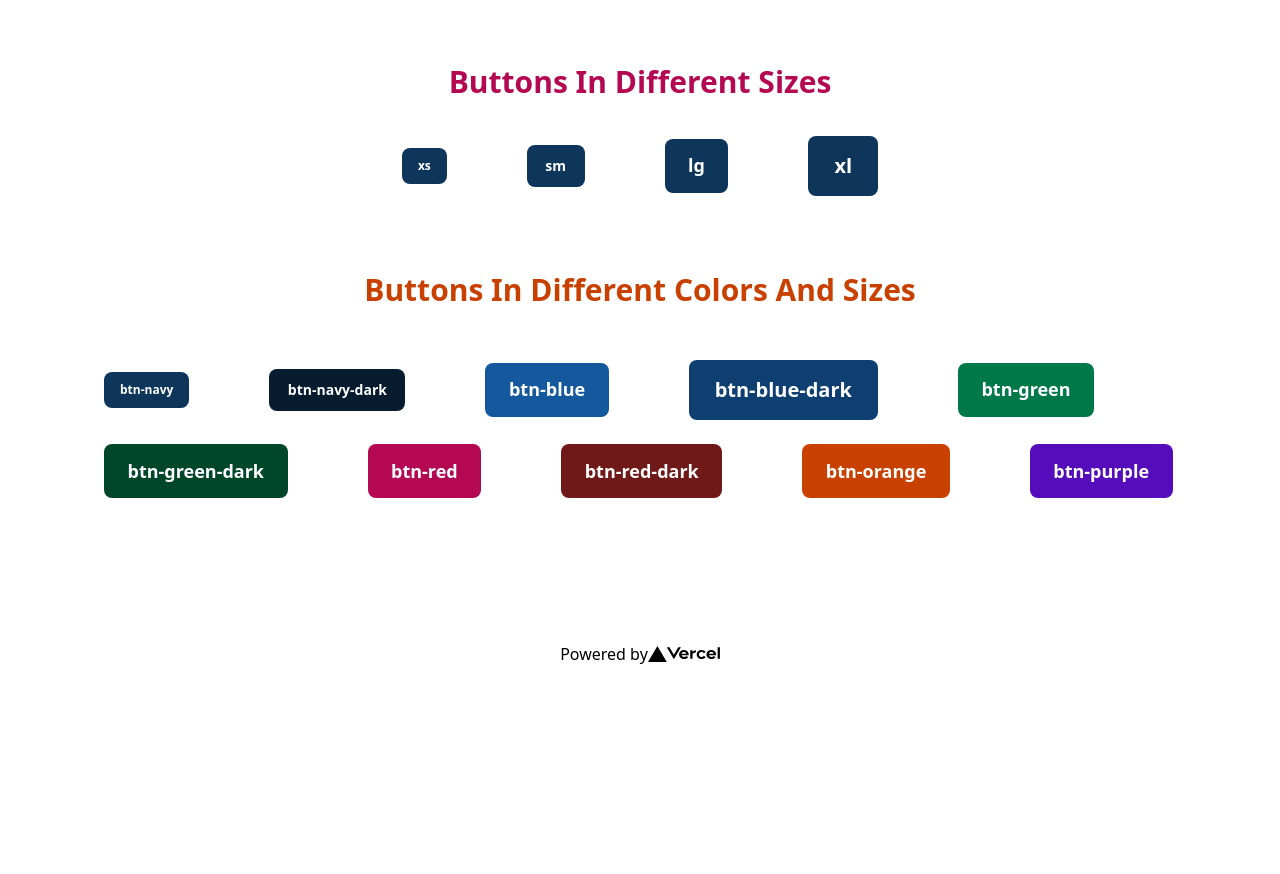
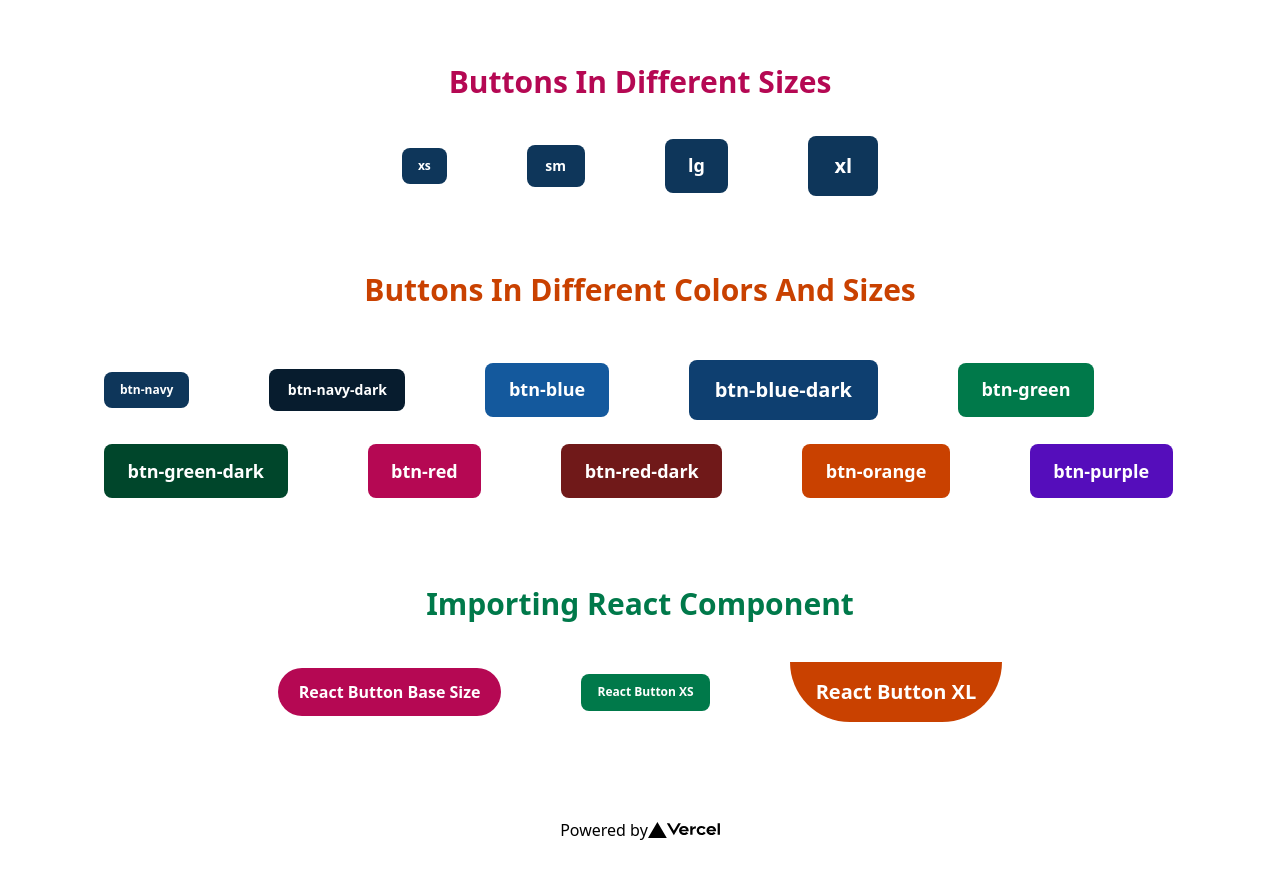
Before and after one commit to rcardona-eb/tailwind-exploration, a Next.js app: page / in a window 1280 px wide. Before the commit the page ends 800 px from the top, so only its background shows below. Built offline with nearby package versions, Linux system fonts and the light colour scheme.

Commit message:
added react components examples

```diff
--- a/pages/index.tsx
+++ b/pages/index.tsx
@@ -1,5 +1,6 @@
 import Head from 'next/head'
 import Image from "next/image";
+import Button from "../src/components/Button/Button";
 
 export default function Home() {
   // TODO: for some reason iterating over these objects don't apply the expected classes
@@ -80,6 +81,25 @@ export default function Home() {
             </button>
           </div>
         </div>
+        <div className="flex flex-col justify-center items-center">
+          <h1 className="text-3xl font-bold capitalize my-10 text-center text-green">
+            Importing React component
+          </h1>
+          <div className="flex flex-row justify-center items-center">
+            <Button
+              className="btn-red capitalize mx-10 rounded-full"
+              label="React Button base size"
+            />
+            <Button
+              className="btn-green btn-xs capitalize mx-10"
+              label="React Button XS"
+            />
+            <Button
+              className="btn-orange btn-xl capitalize mx-10 rounded-b-full"
+              label="React Button XL"
+            />
+          </div>
+        </div>
       </main>
 
       <footer className="flex flex-1 justify-center items-center p-8 border-t-black">
--- /dev/null
+++ b/src/components/Button/Button.tsx
@@ -0,0 +1,11 @@
+import React from "react";
+
+export interface ButtonProps {
+  className: string;
+  label?: string;
+}
+const Button: React.FC<ButtonProps> = ({ className, label = "" }) => (
+  <button className={`btn ${className}`}>{label}</button>
+);
+
+export default Button;
```
